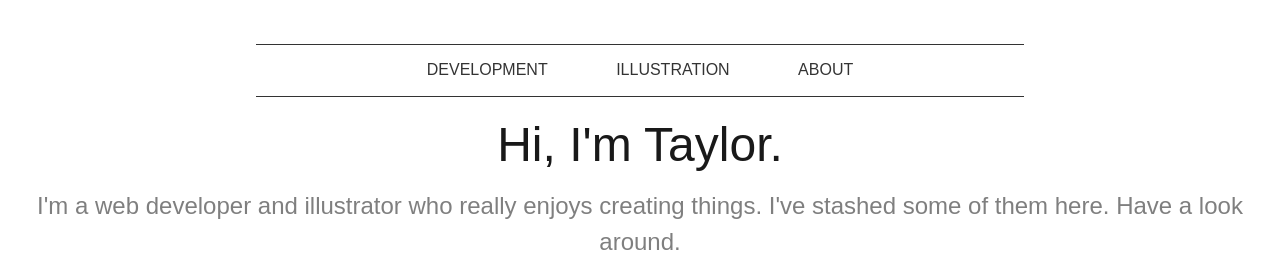
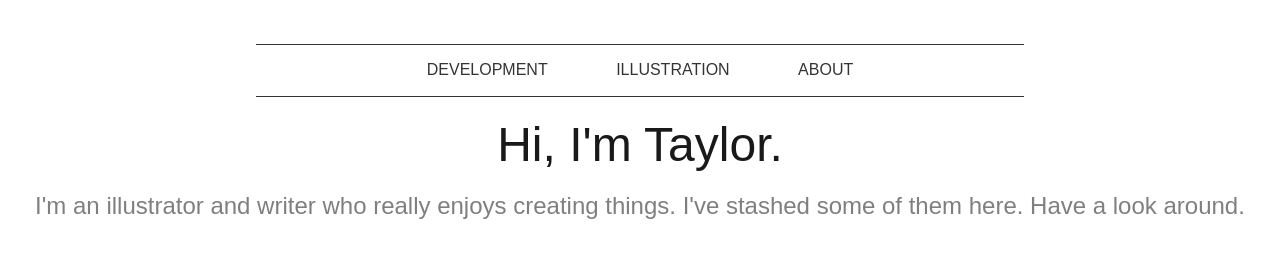
Before and after one commit to TaylorHomes/Portfolio, a Django app: page / in a window 1280 px wide. Shown: the top 273 px of the page. Run offline with Django 3.2, Linux system fonts and the light colour scheme; some libraries are stand-ins or nearby versions; some web fonts are replaced.

Commit message:
smol change

```diff
--- a/core/templates/index.html
+++ b/core/templates/index.html
@@ -23,7 +23,7 @@
         Hi, I'm Taylor.
     </h1>
     <h2 class="f5 f4-m f3-l fw2 black-50 mt0 lh-copy">
-        I'm a web developer and illustrator who really enjoys creating things. I've stashed some of them here.
+        I'm an illustrator and writer who really enjoys creating things. I've stashed some of them here.
         Have a look around.
     </h2>
 </header>
```
